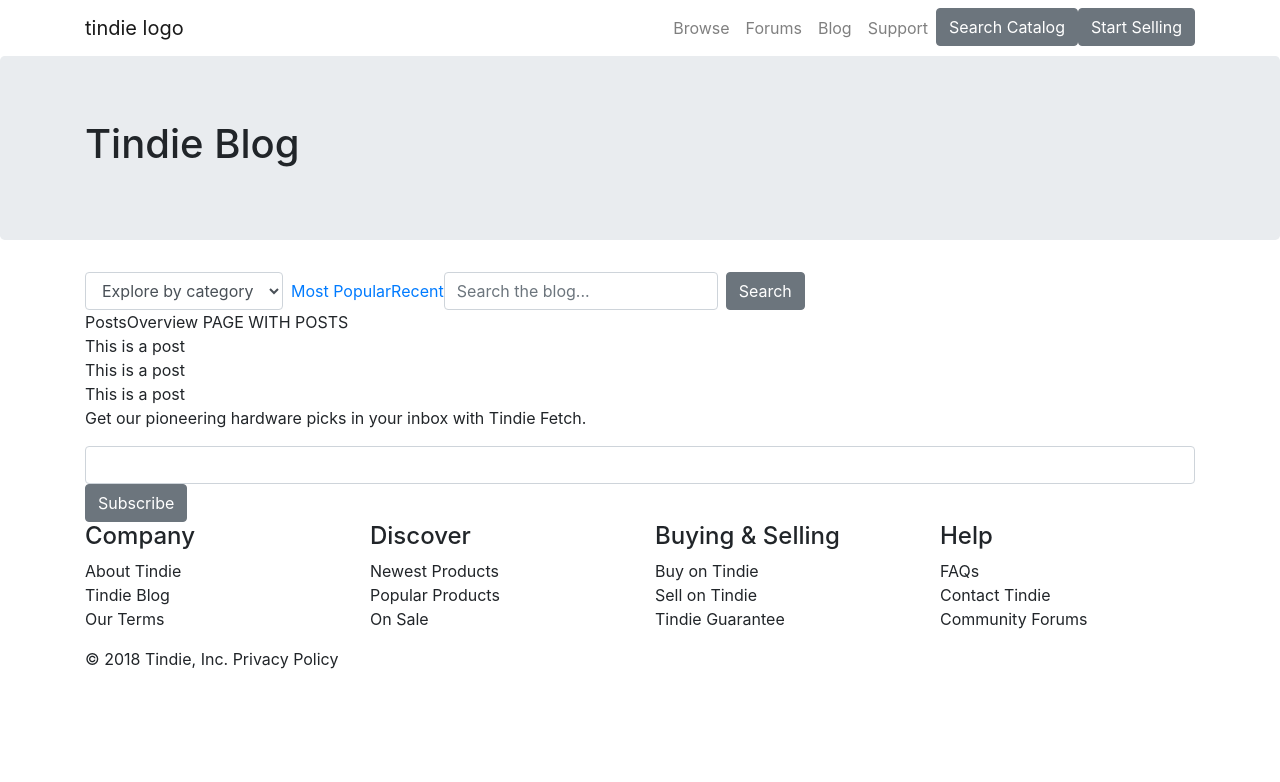
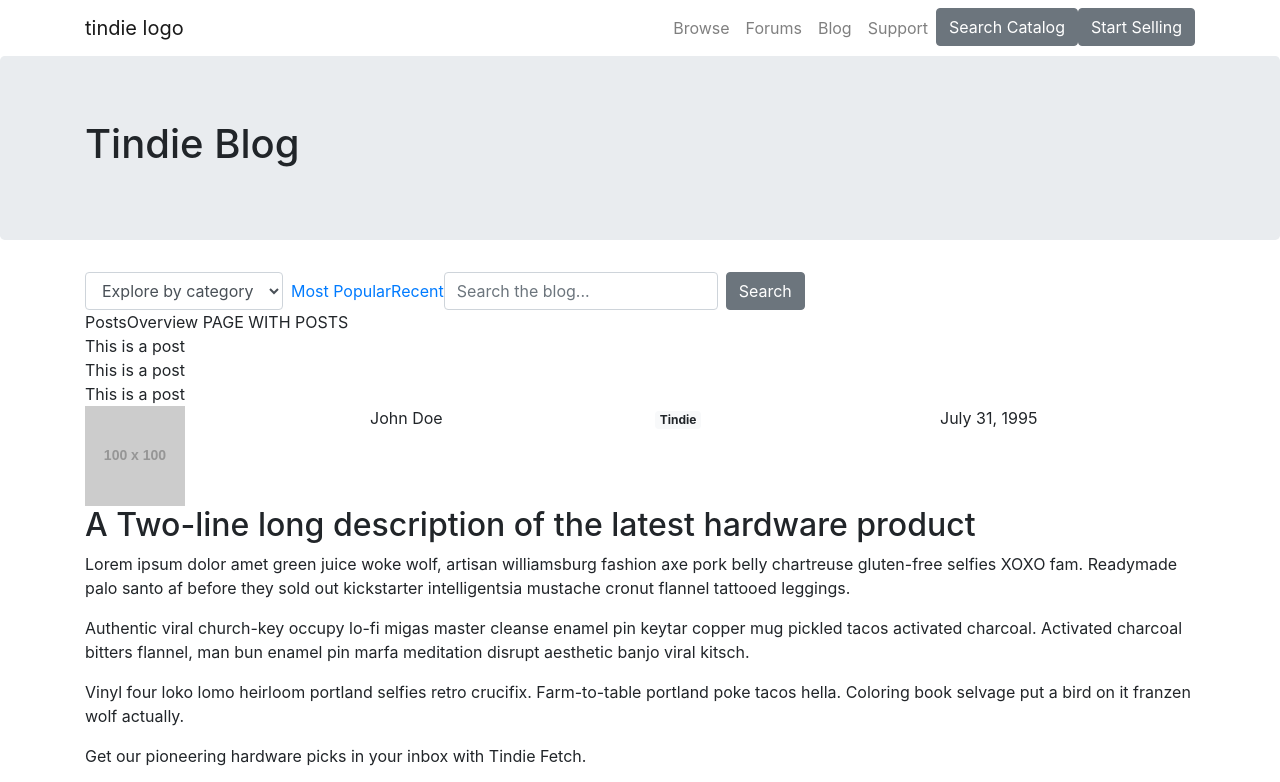
Before and after one commit to SidDays/neon-letters, a React (Create React App) app: page / in a window 1280 px wide. Shown: the top 782 px of the page. Built offline with nearby package versions, Linux system fonts and the light colour scheme.

Commit message:
Basic post added

```diff
--- /dev/null
+++ b/src/components/Post.js
@@ -0,0 +1,47 @@
+import React, { Component } from 'react';
+
+import {
+  Row,
+  Col,
+  Badge
+} from 'reactstrap';
+
+class Post extends Component {
+  state = {}
+  render() {
+    return (
+      <article>
+        <Row>
+          <Col >
+            <img src="http://via.placeholder.com/100x100" alt="Post Author"></img>
+          </Col>
+          <Col >
+            John Doe
+        </Col>
+          <Col>
+            <Badge color="light">
+              Tindie
+        </Badge>
+
+          </Col>
+          <Col >
+            July 31, 1995
+        </Col>
+        </Row>
+
+        <Row>
+          <Col >
+            <h2>A Two-line long description of the latest hardware product</h2>
+            <p>
+              Lorem ipsum dolor amet green juice woke wolf, artisan williamsburg fashion axe pork belly chartreuse gluten-free selfies XOXO fam. Readymade palo santo af before they sold out kickstarter intelligentsia mustache cronut flannel tattooed leggings.</p>
+            <p>Authentic viral church-key occupy lo-fi migas master cleanse enamel pin keytar copper mug pickled tacos activated charcoal. Activated charcoal bitters flannel, man bun enamel pin marfa meditation disrupt aesthetic banjo viral kitsch.</p>
+            <p>
+              Vinyl four loko lomo heirloom portland selfies retro crucifix. Farm-to-table portland poke tacos hella. Coloring book selvage put a bird on it franzen wolf actually.
+        </p>
+          </Col>
+        </Row>
+      </article>)
+  }
+}
+
+export default Post;
--- a/src/components/PostsOverview.js
+++ b/src/components/PostsOverview.js
@@ -1,5 +1,7 @@
 import React, { Component } from 'react';
 import { Container, Row, Col } from "reactstrap";
+
+import Post from './Post';
 
 class PostsOverview extends Component {
 
@@ -27,6 +29,9 @@
 
         { this.getPosts() }
 
+
+        <Post />
+
       </Container>)
   }
 }
```
